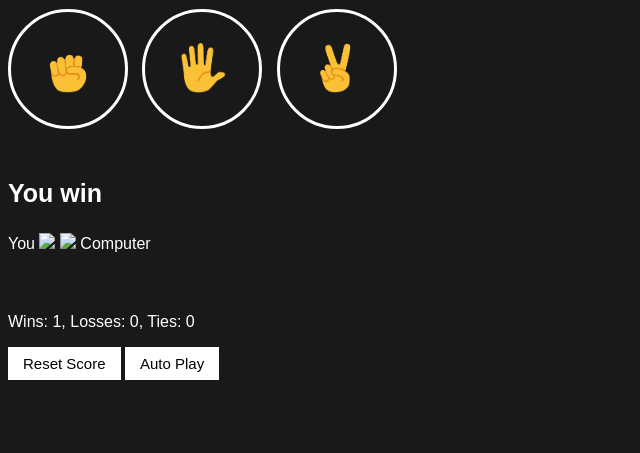
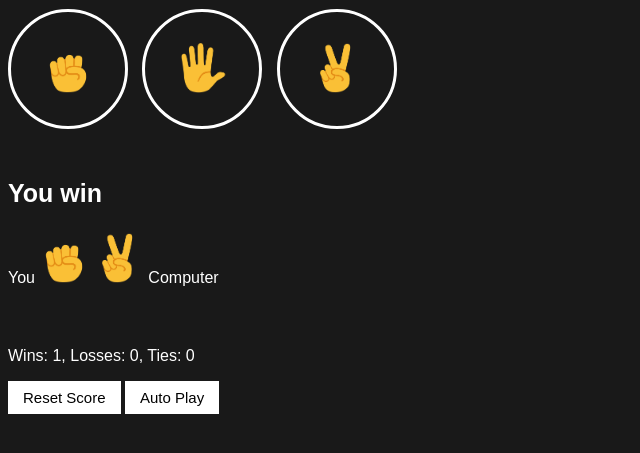
Before and after one commit to nino-2/Rock-Paper-Scissors-Game, a plain HTML site: page index.html in a window 1280 px wide. Both pictures are taken after a click on the button 68 px from the left and 154 px from the top of the page. Shown: the part 85-538 px from the top of the page, without its empty margins (0-640 px from the left). Drawn offline with Linux system fonts and the light colour scheme.

Commit message:
fourth commit

```diff
--- a/index.html
+++ b/index.html
@@ -9,20 +9,20 @@
   <body>
     <p class="rps-text">Rock Paper Scissors</p>
     <button class="move-result js-rock-button">
-      <img class="move-icon" src="rock-emoji.png" />
+      <img class="move-icon" src="images/rock-emoji.png" />
     </button>
 
     <button class="move-result js-paper-button">
-      <img class="move-icon" src="paper-emoji.png" />
+      <img class="move-icon" src="images/paper-emoji.png" />
     </button>
     <button class="move-result js-scissors-button">
-      <img class="move-icon" src="scissors-emoji.png" />
+      <img class="move-icon" src="images/scissors-emoji.png" />
     </button>
     <p class="js-result result">You win.</p>
     <p class="js-move">
       You
-      <img class="move-icon" src="rock-emoji.png" />
-      <img class="move-icon" src="paper-emoji.png" />
+      <img class="move-icon" src="images/rock-emoji.png" />
+      <img class="move-icon" src="images/paper-emoji.png" />
       Computer
     </p>
     <p class="js-score score"></p>
--- a/script.js
+++ b/script.js
@@ -86,10 +86,12 @@ function playGame(playerMove) {
 
   document.querySelector(".js-result").innerHTML = result;
 
-  document.querySelector(".js-move").innerHTML = ` You
-      <img class="move-icon" src="../Rock Paper Scissors/${playerMove}-emoji.png" />
-      <img class="move-icon" src="../Rock Paper Scissors/${computerMove}-emoji.png" />
-      Computer`;
+  document.querySelector(".js-move").innerHTML = `
+       You
+      <img class="move-icon" src="images/${playerMove}-emoji.png" />
+      <img class="move-icon" src="images/${computerMove}-emoji.png" />
+      Computer
+  `;
 }
 function updateScoreElement() {
   document.querySelector(
```
Also changed, not shown: images/paper-emoji.png (renamed from paper-emoji.png), images/rock-emoji.png (renamed from rock-emoji.png), images/scissors-emoji.png (renamed from scissors-emoji.png).
